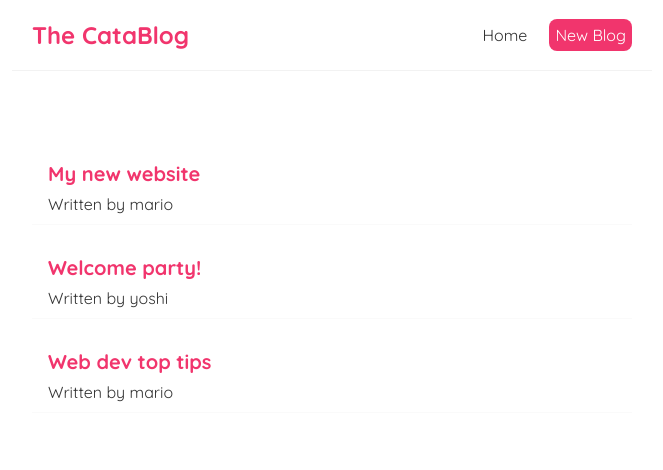
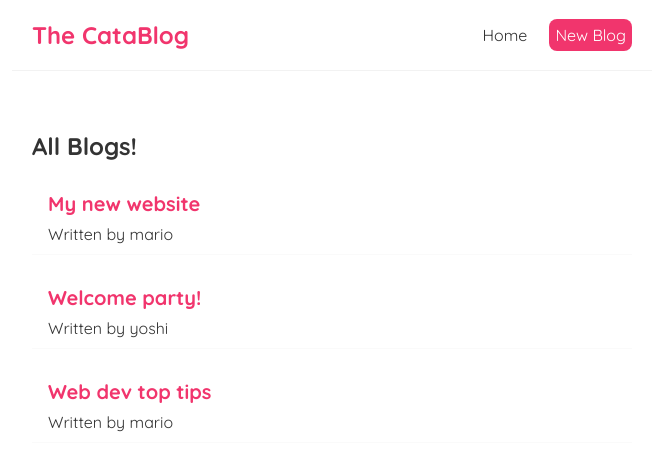
Before and after one commit to kevinfu1/CataBlog, a React (Create React App) app: page / in a window 1280 px wide. Shown: the top 470 px of the page, without its empty margins (308-971 px from the left). Built offline with nearby package versions, Linux system fonts and the light colour scheme; the HTML template or start-up script is replaced by a standard one.

Commit message:
lesson 11

```diff
--- /dev/null
+++ b/src/BlogList.js
@@ -0,0 +1,20 @@
+const BlogList = ({blogs, title}) => {
+  // const blogs = props.blogs;
+  // const title = props.title;
+
+  //console.log(props, blogs);
+
+  return (
+    <div className="blog-list">
+      <h2>{title}</h2>
+      {blogs.map((blog) => (
+        <div className = "blog-preview" key={blog.id}>
+          <h2>{blog.title}</h2>
+          <p>Written by {blog.author}</p>
+        </div>
+      ))}
+    </div>
+  );
+}
+
+export default BlogList
--- a/src/Home.js
+++ b/src/Home.js
@@ -1,4 +1,5 @@
 import { useState } from 'react';
+import BlogList from './BlogList';
 
 const Home = () => {
     const [blogs, setBlogs] = useState([
@@ -10,12 +11,7 @@
 
     return (
         <div className = "home">
-          {blogs.map((blog) => (
-            <div className = "blog-preview" key={blog.id}>
-              <h2>{blog.title}</h2>
-              <p>Written by {blog.author}</p>
-            </div>
-          ))}
+          <BlogList blogs={blogs} title="All Blogs!"/>
         </div>
     )
 }
```
